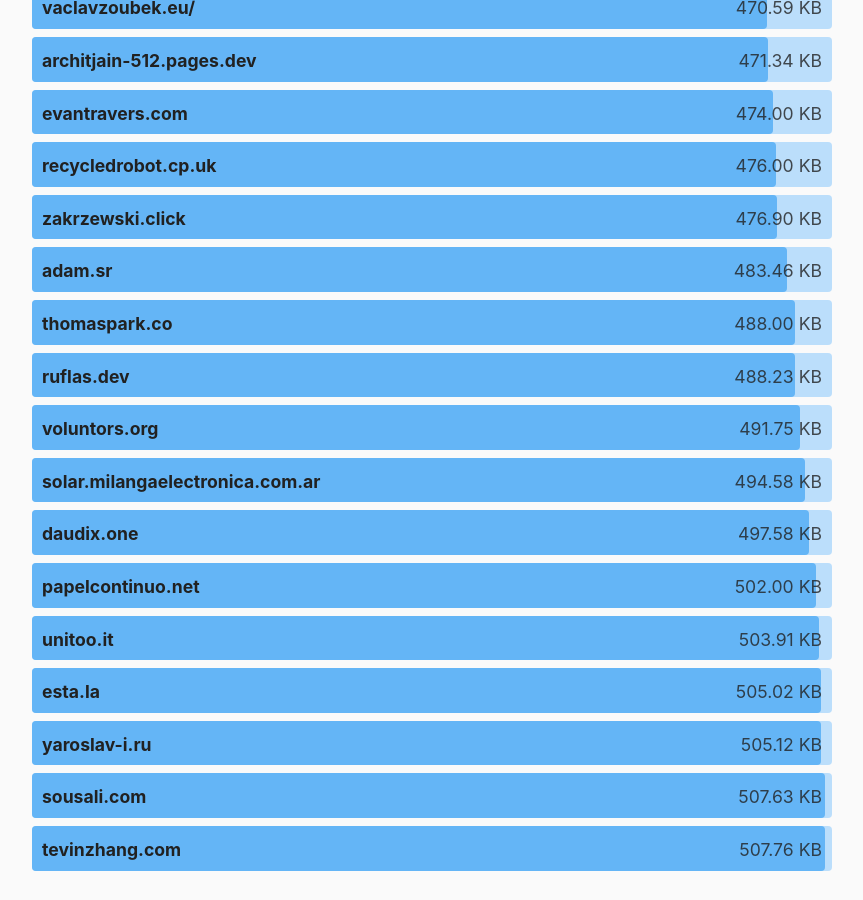
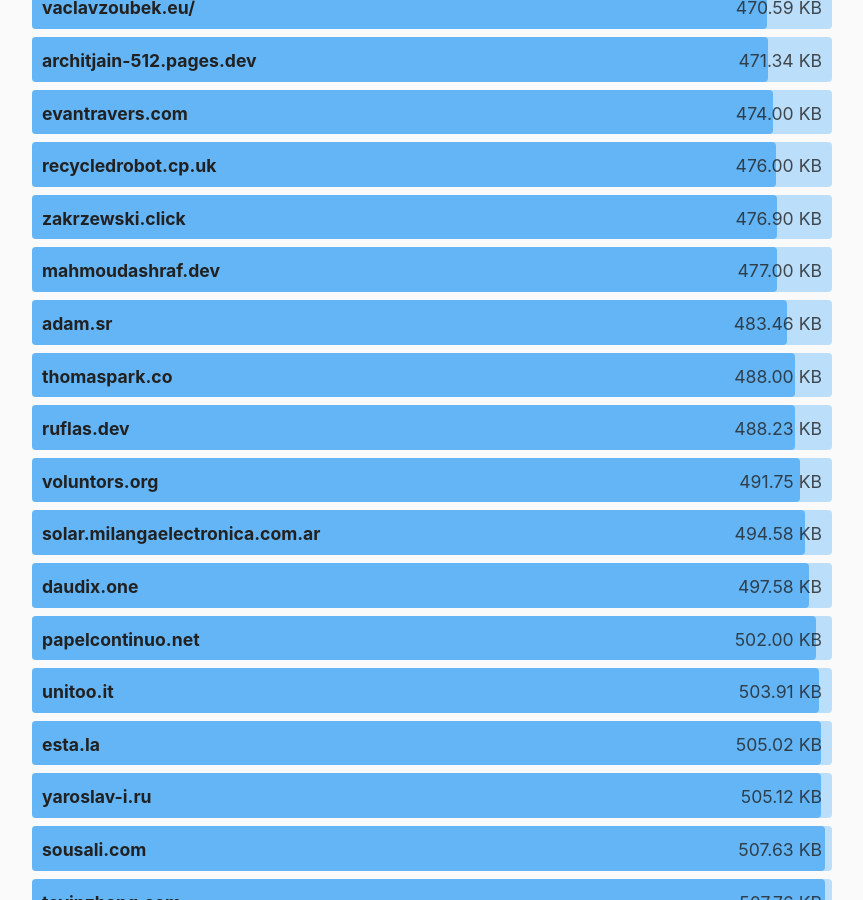
Before and after one commit to kevquirk/512kb.club, a Jekyll site: the page built from index.md, in a window 1280 px wide and 900 px high, scrolled down 46619 px. Shown: the whole window, without its empty margins (208-1071 px from the left). Built offline with Jekyll 4.4.1, drawn with Linux system fonts in a browser that asks for light colours.

Commit message:
add mahmoudashraf.dev

```diff
--- a/_data/sites.yml
+++ b/_data/sites.yml
@@ -4367,3 +4367,8 @@
   url: https://zwieratko.sk/
   size: 30.94
   last_checked: 2025-05-18
+
+- domain: mahmoudashraf.dev
+  url: https://mahmoudashraf.dev/
+  size: 477
+  last_checked: 2025-08-15
```
